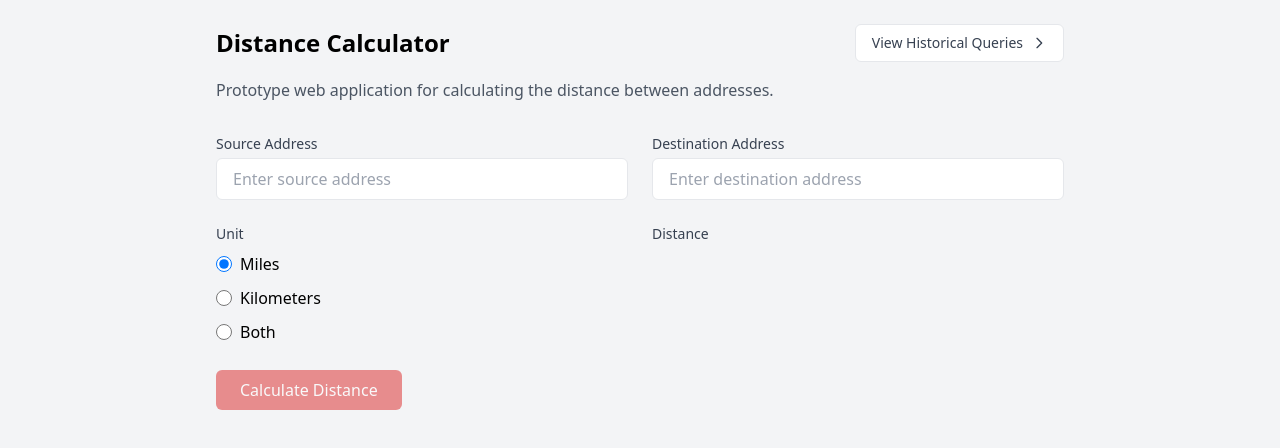
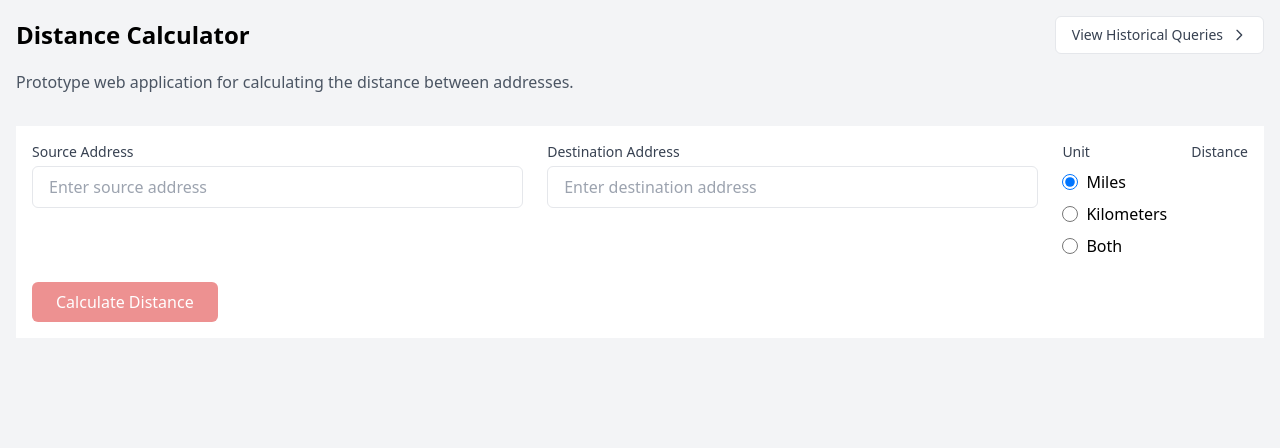
Before and after one commit to 4chuanMcChicken/BainFrontend, a SvelteKit app: page / in a window 1280 px wide. Shown: the top 448 px of the page. Built offline with nearby package versions, Linux system fonts and the light colour scheme; no server answers.

Commit message:
feat: show two api

```diff
--- a/src/lib/api.ts
+++ b/src/lib/api.ts
@@ -4,14 +4,15 @@ interface DistanceResponse {
 }
 
 interface HistoryRecord {
-    sourceAddress: string;
-    destinationAddress: string;
+    source: string;
+    destination: string;
     kilometers: number;
     miles: number;
     timestamp: string;
 }
 
-const API_BASE_URL = '/api/v1';
+const API_BASE_URL = import.meta.env.VITE_API_BASE_URL;
+
 
 export async function fetchDistance(source: string, destination: string): Promise<DistanceResponse> {
     const response = await fetch(`${API_BASE_URL}/distance`, {
--- a/src/routes/+page.svelte
+++ b/src/routes/+page.svelte
@@ -1,13 +1,13 @@
 <script lang="ts">
-    import { fetchDistance } from '$lib/api';
-    import { goto } from '$app/navigation';
+  import { fetchDistance } from "$lib/api";
+  import { goto } from "$app/navigation";
 
-    let sourceAddress = '';
-    let destinationAddress = '';
+  let sourceAddress = "";
+  let destinationAddress = "";
   let isLoading = false;
   let error: { message: string } | null = null;
   let result: { kilometers: number; miles: number } | null = null;
-    let selectedUnit: 'Miles' | 'Kilometers' | 'Both' = 'Miles';
+  let selectedUnit: "Miles" | "Kilometers" | "Both" = "Miles";
 
   async function calculateDistance() {
     if (!sourceAddress || !destinationAddress) return;
@@ -19,14 +19,17 @@
     try {
       result = await fetchDistance(sourceAddress, destinationAddress);
     } catch (e) {
-            error = { message: e instanceof Error ? e.message : 'Something went wrong' };
+      error = {
+        message: e instanceof Error ? e.message : "Something went wrong",
+      };
     } finally {
       isLoading = false;
     }
   }
 </script>
 
-<div class="max-w-4xl mx-auto p-6">
+<div class="mx-auto p-4">
+
     <div class="flex justify-between items-center mb-4">
       <h1 class="text-2xl font-semibold">Distance Calculator</h1>
       <button
@@ -42,8 +45,12 @@
 
     <p class="text-gray-600 mb-8">Prototype web application for calculating the distance between addresses.</p>
 
-    <div class="space-y-6">
-        <div class="grid grid-cols-1 md:grid-cols-2 gap-6">
+
+    <div class="bg-white p-4 space-y-6">
+
+      <div class="flex flex-col md:flex-row gap-6">
+
+        <div class="grid grid-cols-1 md:grid-cols-2 gap-6 flex-1">
           <div>
             <label for="source" class="block text-sm font-medium text-gray-700 mb-1">Source Address</label>
             <input
@@ -55,9 +62,9 @@
             />
           </div>
           <div>
-                <label for="destination" class="block text-sm font-medium text-gray-700 mb-1"
-                    >Destination Address</label
-                >
+            <label for="destination" class="block text-sm font-medium text-gray-700 mb-1">
+              Destination Address
+            </label>
             <input
               type="text"
               id="destination"
@@ -71,7 +78,7 @@
         <div class="flex flex-col md:flex-row gap-6">
           <div class="flex-1">
             <label class="block text-sm font-medium text-gray-700 mb-2">Unit</label>
-                <div class="space-y-2">
+            <div class="flex flex-col space-y-2">
               <label class="inline-flex items-center">
                 <input
                   type="radio"
@@ -81,7 +88,6 @@
                 />
                 <span class="ml-2">Miles</span>
               </label>
-                    <br />
               <label class="inline-flex items-center">
                 <input
                   type="radio"
@@ -91,7 +97,6 @@
                 />
                 <span class="ml-2">Kilometers</span>
               </label>
-                    <br />
               <label class="inline-flex items-center">
                 <input
                   type="radio"
@@ -107,7 +112,7 @@
           <div class="flex-1">
             <label class="block text-sm font-medium text-gray-700 mb-2">Distance</label>
             {#if result}
-                    <div class="space-y-1">
+              <div class="flex flex-row gap-4">
                 {#if selectedUnit === 'Miles' || selectedUnit === 'Both'}
                   <p class="text-lg">{result.miles.toFixed(2)} miles</p>
                 {/if}
@@ -118,7 +123,10 @@
             {/if}
           </div>
         </div>
+      </div>
 
+
+      <div class="flex flex-col md:flex-row items-start md:items-center gap-4">
         <button
           on:click={calculateDistance}
           disabled={isLoading || !sourceAddress || !destinationAddress}
@@ -131,14 +139,7 @@
               fill="none"
               viewBox="0 0 24 24"
             >
-                    <circle
-                        class="opacity-25"
-                        cx="12"
-                        cy="12"
-                        r="10"
-                        stroke="currentColor"
-                        stroke-width="4"
-                    />
+              <circle class="opacity-25" cx="12" cy="12" r="10" stroke="currentColor" stroke-width="4" />
               <path
                 class="opacity-75"
                 fill="currentColor"
@@ -152,17 +153,10 @@
         </button>
 
         {#if error}
-            <div
-                role="alert"
-                class="bg-red-50 border-l-4 border-red-400 p-4 mt-4"
-            >
+          <div role="alert" class="bg-red-50 border-l-4 border-red-400 p-4 mt-2 md:mt-0">
             <div class="flex">
               <div class="flex-shrink-0">
-                        <svg
-                            class="h-5 w-5 text-red-400"
-                            viewBox="0 0 20 20"
-                            fill="currentColor"
-                        >
+                <svg class="h-5 w-5 text-red-400" viewBox="0 0 20 20" fill="currentColor">
                   <path
                     fill-rule="evenodd"
                     d="M10 18a8 8 0 100-16 8 8 0 000 16zM8.707 7.293a1 1 0 00-1.414 1.414L8.586 10l-1.293 1.293a1 1 0 101.414 1.414L10 11.414l1.293 1.293a1 1 0 001.414-1.414L11.414 10l1.293-1.293a1 1 0 00-1.414-1.414L10 8.586 8.707 7.293z"
@@ -175,10 +169,7 @@
                 <p class="text-sm text-red-700 mt-1">{error.message}</p>
               </div>
               <div class="ml-auto pl-3">
-                        <button
-                            on:click={() => (error = null)}
-                            class="inline-flex text-red-400 hover:text-red-500"
-                        >
+                <button on:click={() => (error = null)} class="inline-flex text-red-400 hover:text-red-500" aria-label="Close">
                   <svg class="h-5 w-5" viewBox="0 0 20 20" fill="currentColor">
                     <path
                       fill-rule="evenodd"
@@ -193,3 +184,4 @@
         {/if}
       </div>
     </div>
+  </div>
--- a/src/routes/history/+page.svelte
+++ b/src/routes/history/+page.svelte
@@ -4,8 +4,8 @@
 
     export let data: {
         history: Array<{
-            sourceAddress: string;
-            destinationAddress: string;
+            source: string;
+            destination: string;
             kilometers: number;
             miles: number;
             timestamp: string;
@@ -31,7 +31,7 @@
     }
 </script>
 
-<div class="max-w-7xl mx-auto p-6">
+<div class=" mx-auto p-6 ">
     <div class="flex justify-between items-center mb-4">
         <h1 class="text-2xl font-semibold">Distance Calculator</h1>
         <button
@@ -104,10 +104,10 @@
                     {#each history as record}
                         <tr>
                             <td class="px-6 py-4 whitespace-nowrap text-sm text-gray-900">
-                                {record.sourceAddress}
+                                {record.source}
                             </td>
                             <td class="px-6 py-4 whitespace-nowrap text-sm text-gray-900">
-                                {record.destinationAddress}
+                                {record.destination}
                             </td>
                             <td class="px-6 py-4 whitespace-nowrap text-sm text-gray-900">
                                 {record.miles.toFixed(2)}
```
Lines whose indentation alone changed are shown as unchanged.
